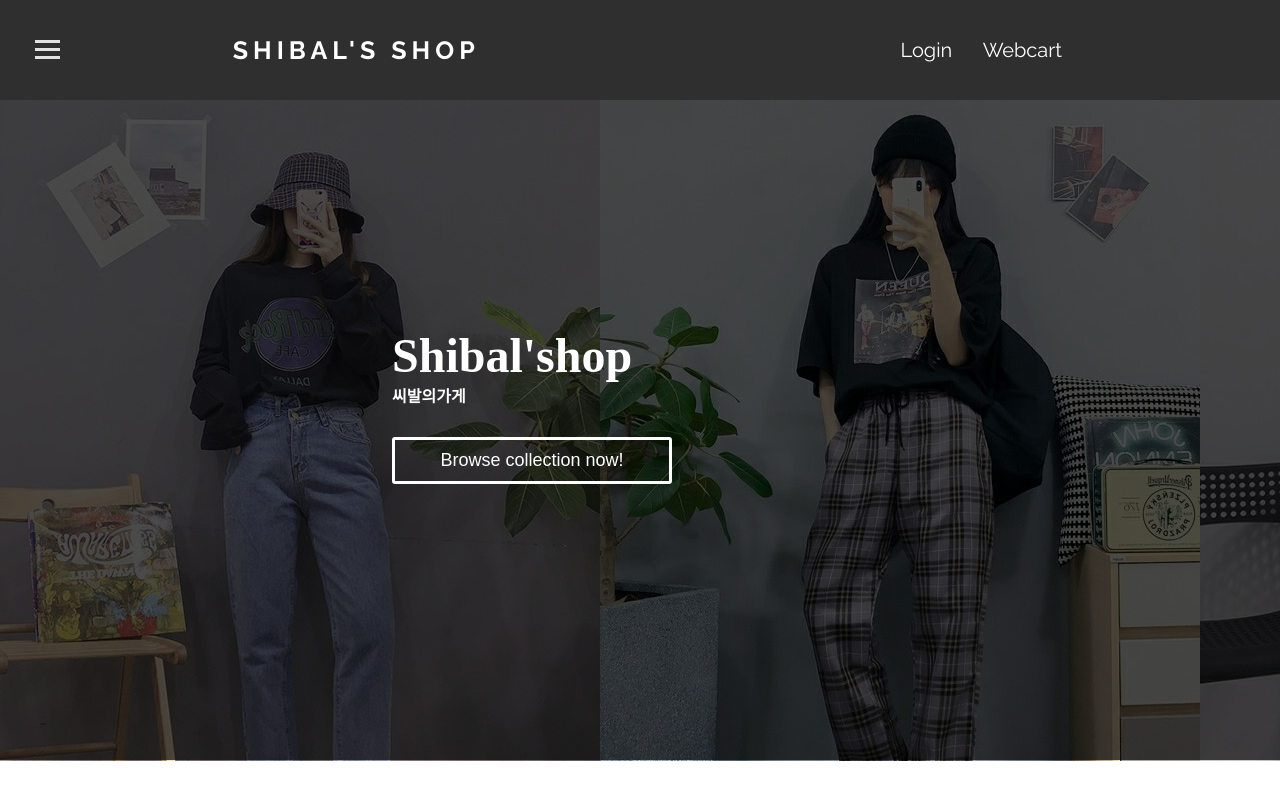
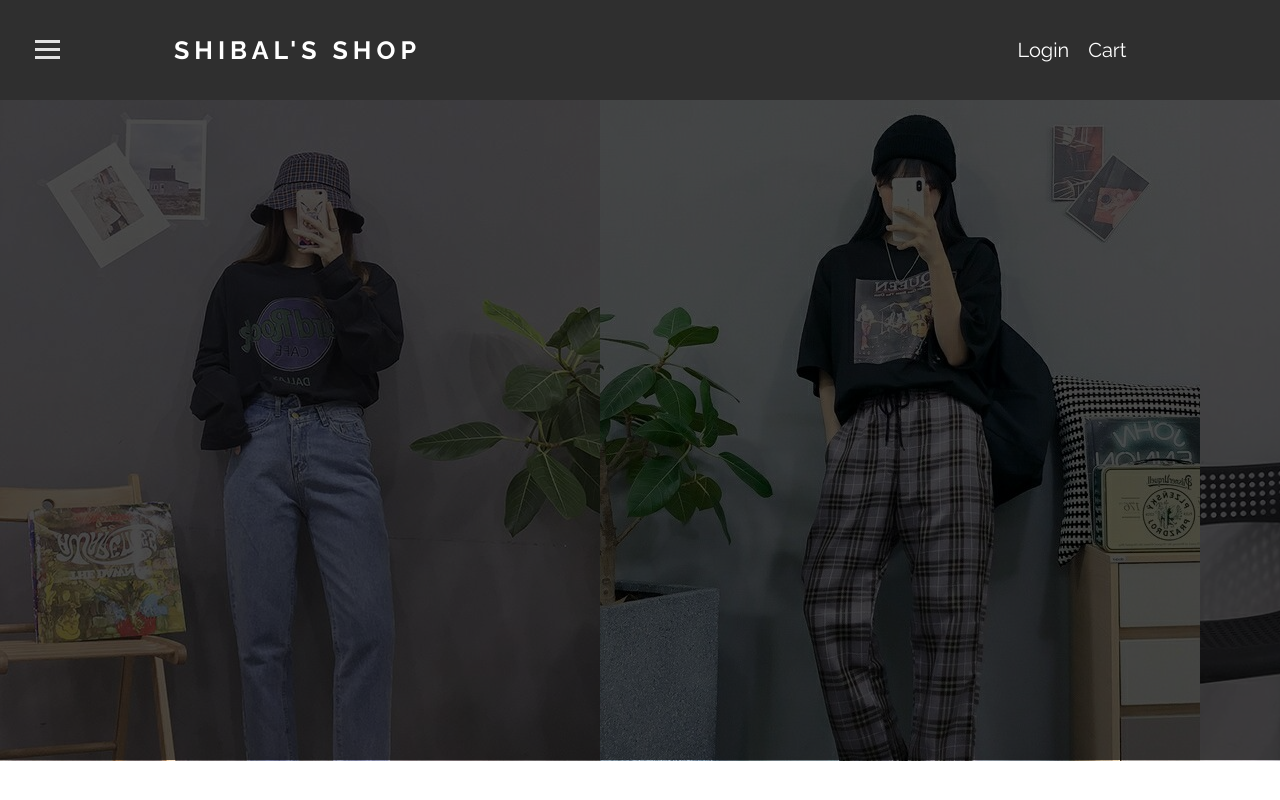
Before and after one commit to ShifuBadal/IPRWC-2020, an Angular app in the folder Front-End/: page /home in a window 1280 px wide. Built offline with nearby package versions, Linux system fonts and the light colour scheme.

Commit message:
Made navbar better with overlay

```diff
--- a/Front-End/src/app/header/header.component.html
+++ b/Front-End/src/app/header/header.component.html
@@ -1,17 +1,18 @@
-<div *ngIf="isBurgerOpen" class="overlay">
+<div *ngIf="isBurgerOpen" class="overlay" (click)="navSlide()">
     <ul>
         <li (click)="navSlide()" *ngIf="user && user.role === 'admin'"><a routerLink="/adminportal">Adminportal</a></li>
         <li (click)="navSlide()"><a routerLink="/home">Home</a></li>
         <li (click)="navSlide()"><a routerLink="/collection">Collection</a></li>
+        <li (click)="navSlide()"><a routerLink="/register">Register</a></li>
         <li (click)="navSlide()"><a routerLink="/help">Help</a></li>
     </ul>
-    <div class="register-in-nav">
+    <!-- <div class="register-in-nav">
         <div class="register-content-holder">
             <h1>Shibal's shop</h1>
             <h5>씨발의가게</h5>
             <button (click)="navSlide()" [routerLink]="['/register']" routerLinkActive="router-link-active" >Join us now!</button>
         </div>
-    </div>
+    </div> -->
 </div>
 <div class="burger" (click)="navSlide()" #burger>
     <div class="line1"></div>
@@ -28,7 +29,7 @@
         <li><a routerLink="/home">Home</a></li>
         <li><a routerLink="/collection">Collection</a></li> -->
         <li><a routerLink="/login">Login</a></li>
-        <li class="basket-holder"><a routerLink="/webcart">Webcart</a><!-- <h5>0</h5> --></li>
+        <li class="basket-holder"><a routerLink="/webcart">Cart</a><!-- <h5>0</h5> --></li>
     </ul>
 </nav>
 <!-- <section class="header-holder">
--- a/Front-End/src/app/header/header.component.scss
+++ b/Front-End/src/app/header/header.component.scss
@@ -104,7 +104,7 @@ nav
     .logo
     {
 
-
+        width: 45%;
 
         .logo-h4
         {
@@ -123,7 +123,7 @@ nav
     {
         display: flex;
         justify-content: space-around;
-        width: 15%;
+        width: 10%;
         text-decoration: none;
         li
         {
--- a/Front-End/src/app/header/header.component.ts
+++ b/Front-End/src/app/header/header.component.ts
@@ -1,4 +1,5 @@
 import { Component, ElementRef, OnInit, ViewChild } from '@angular/core';
+import { Subject } from 'rxjs';
 import { User } from '../../shared/user.model';
 import { DataStorageService } from '../services/date-storage.service';
 
@@ -10,6 +11,7 @@ import { DataStorageService } from '../services/date-storage.service';
 export class HeaderComponent implements OnInit {
   @ViewChild('burger') burger: ElementRef;
   isBurgerOpen: boolean;
+  isTheNavOpen = new Subject<boolean>();
 
   constructor(private dataStorageService: DataStorageService) { }
   user: User;
--- a/Front-End/src/app/homepage/homepage.component.html
+++ b/Front-End/src/app/homepage/homepage.component.html
@@ -6,7 +6,7 @@
     <figure><img src="../assets/images/thirdModel.jpg" alt="Model"></figure>
     <figure><img src="../assets/images/fourthModel.jpg" alt="Model"></figure>
 </div>
-  <section class="title">
+  <section *ngIf="" class="title">
     <h1>Shibal<span>'shop</span></h1>
     <h5>씨발의가게</h5>
     <button (click)="toCollection()">Browse collection now!</button>
--- a/Front-End/src/app/homepage/homepage.component.scss
+++ b/Front-End/src/app/homepage/homepage.component.scss
@@ -18,8 +18,8 @@
         display:grid;
         grid-auto-flow: row;
         flex-direction: column;
-        padding-top: 200px;
-        padding-left: 392px;
+        padding-top: 150px;
+        padding-left: 245px;
         user-select: none;
 
         h1
```
